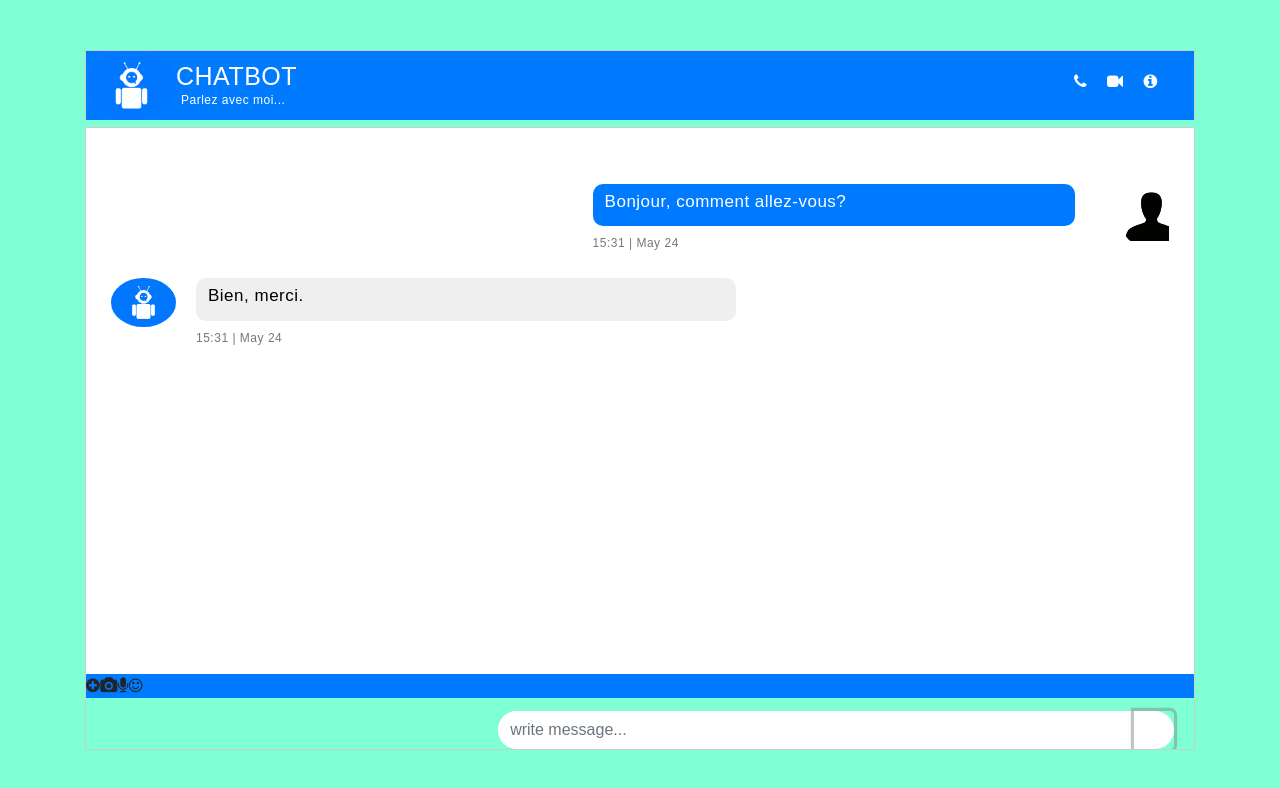
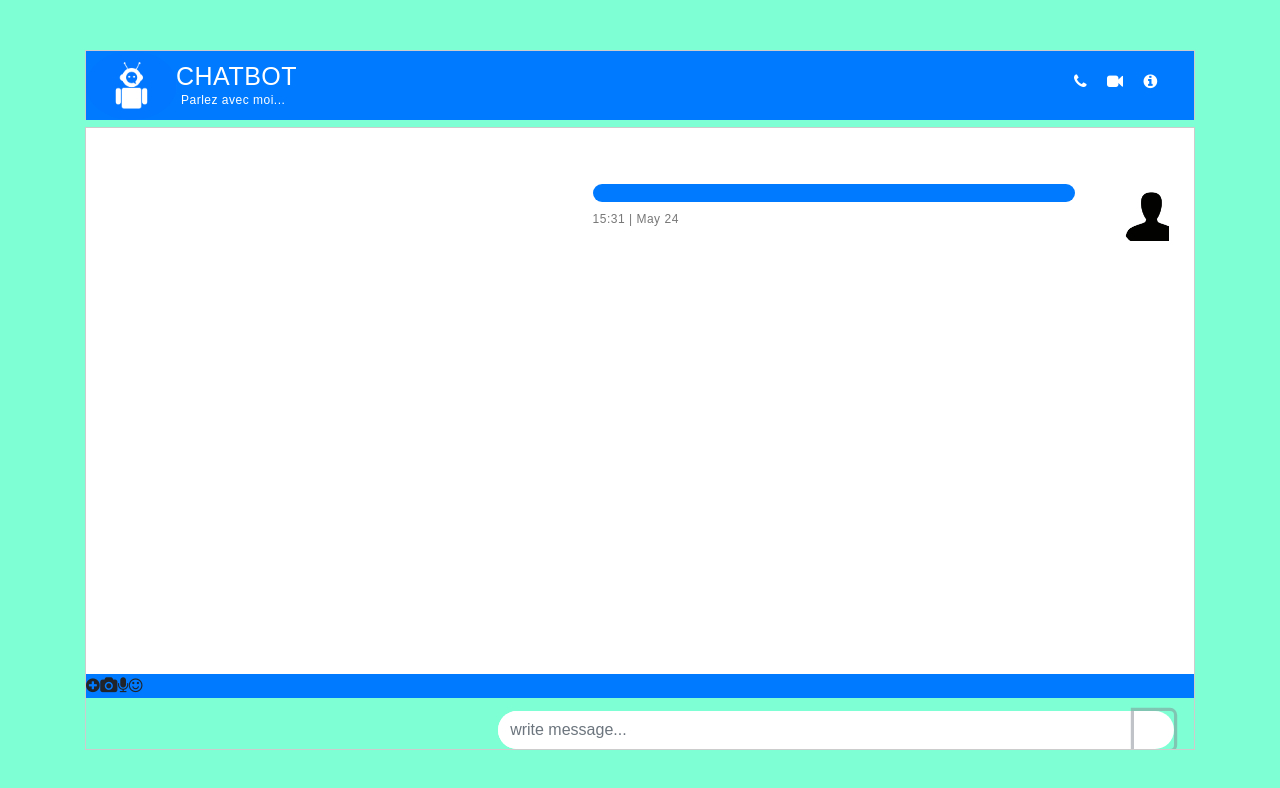
Before and after one commit to MouslimAitssi/responsive-chatbot, a React (Create React App) app: page / in a window 1280 px wide. Both pictures are taken after a click on the button 1154 px from the left and 824 px from the top of the page. Shown: the part 95-883 px from the top of the page. Built offline with nearby package versions, Linux system fonts and the light colour scheme.

Commit message:
user message rendered (with menu component)

```diff
--- a/src/App.css
+++ b/src/App.css
@@ -127,7 +127,7 @@ img {
   border-radius: 10px;
   font-size: 17px;
   margin: 0;
-  padding: 5px 10px 12px 12px;
+  padding: 5px 10px 13px 12px;
   width: 100%;
 }
 
--- a/src/App.js
+++ b/src/App.js
@@ -3,30 +3,37 @@ import './App.css';
 import { Navbar, NavbarBrand } from 'reactstrap';
 import chatbot from './images/chatbot.jpg';
 import Message from './components/messageComponent';
-import { Button, Input } from 'reactstrap';
+import { Button} from 'reactstrap';
+import Menu from './components/MenuComponent';
 
 class App extends Component {
 
   constructor(props) {
     super(props);
-    this.state = {message:""};
+    this.state = {
+      message:"",
+      messages : []
+    };
   }
 
   getMessage() {
-    this.setState({message:this.refs.message.value});
+
+    const msgSent = {id:"user", msg: this.refs.message.value } ;
+    this.setState({message:msgSent});
   }
-
-
 
   onInputChanged() {
 
     if(this.state.message == "") {
-      return <div></div>
+      return (<div></div>);
     }
     else {
+
       return(
-        <Message msg = {this.state.message}/>
+        <Menu message = {this.state.message}/>
+
       );
+
     }
   }
 
@@ -41,7 +48,7 @@ class App extends Component {
                   </div>
                   <div className="active"><h3>CHATBOT</h3></div>
                 </NavbarBrand>
-                <NavbarBrand>Parlez avec votre chatbot medecin, éspérons que vous seriez satisfaits.</NavbarBrand>
+                <NavbarBrand>Parlez avec votre chatbot médecin, éspérons que vous seriez satisfaits.</NavbarBrand>
             </Navbar>
             <div className="container">
               <div className="msg-header">
@@ -62,17 +69,13 @@ class App extends Component {
                 <div className="msg-inbox">
                     <div className="chats">
                       <div className="msg-page">
-                        <Message id="user" msg="Bonjour, comment allez-vous?"/>
-                        <Message id="chatbot" msg="Bien, merci."/>
+                        {this.onInputChanged()}
                       </div>
                     </div>
 
                     <div className="msg-bottom">
                         <div className="bottom-icons">
-                            <i className="fa fa-plus-circle"></i>
-                            <i className="fa fa-camera"></i>
-                            <i className="fa fa-microphone"></i>
-                            <i className="fa fa-smile-o"></i>
+                            <i className="fa fa-plus-circle"></i><i className="fa fa-camera"></i><i className="fa fa-microphone"></i><i className="fa fa-smile-o"></i>
                         </div>
 
                         <div className="input-group">
--- a/src/components/MenuComponent.js
+++ b/src/components/MenuComponent.js
@@ -1,36 +1,30 @@
 import React, {Component} from 'react';
 import { Button } from 'reactstrap';
+import '../App.css';
 
-export default class Input extends Component {
+import Message from './messageComponent';
+
+export default class Menu extends Component {
+
 
     constructor(props) {
         super(props);
-
-        this.state = {message:""};
     }
 
 
-    getmessage() {
-        this.setState({message:this.refs.message.value});
-    }
+    render() {
 
-    render() {
+        /*console.log(this.props.messages);
+        const menu = this.props.messages.map((message) =>{
+            return (
+                {message}
+            );
+        }
+        );*/
+        console.log(this.props.message.msg);
+
         return(
-            <div className="msg-bottom">
-                <div className="bottom-icons">
-                    <i className="fa fa-plus-circle"></i>
-                    <i className="fa fa-camera"></i>
-                    <i className="fa fa-microphone"></i>
-                    <i className="fa fa-smile-o"></i>
-                </div>
-
-                <div className="input-group">
-                    <input type="text" className="form-control" placeholder="write message..." ref="message"/>
-                    <div className="input-group-append">
-                        <Button className="input-group-text" onClick={(e) =>{this.getmessage()}}><i className="fa fa-paper-plane"></i></Button>
-                    </div>
-                </div>
-            </div>
+            <Message id={this.props.message.id} message={this.props.message.msg}/>
         );
     }
 }
--- a/src/components/messageComponent.js
+++ b/src/components/messageComponent.js
@@ -1,7 +1,7 @@
 import React, {Component} from 'react';
 import chatbot from '../images/chatbot.jpg';
 import user from '../images/user.png';
-import '../App.css'
+import '../App.css';
 
 export default class Message extends Component {
 
@@ -11,12 +11,13 @@ export default class Message extends Component {
 
         this.state={
             id:"",
-            msg:""
+            message:""
         }
 
     }
 
     render() {
+
         const monthNames = ["Jan", "Feb", "Mar", "Apr", "May", "Jun", "Jul", "Aug", "Sep", "Oct", "Nov", "Dec"];
         if(this.props.id =="chatbot"){
             return(
@@ -26,7 +27,7 @@ export default class Message extends Component {
                     </div>
                     <div className="received-msg">
                         <div className="received-msg-inbox">
-                           <p>{this.props.msg}</p>
+                           <p>{this.props.message}</p>
                             <span className="time">{new Date().getHours()}:{("0"+new Date().getMinutes().toString()).substring(("0"+(new Date().getMinutes()).toString()).length-2,("0"+(new Date().getMinutes()).toString()).length)} | {monthNames[new Date().getMonth()]} {("0"+new Date().getDate().toString()).substring(("0"+(new Date().getDate()).toString()).length-2,("0"+(new Date().getDate()).toString()).length)}</span>
                        </div>
                    </div>
@@ -34,13 +35,14 @@ export default class Message extends Component {
             );
         }
         else if(this.props.id=="user"){
+
             return(
                 <div className="outgoing-chats">
                     <div className="outgoing-chats-img">
                      <img src={user} alt="user img"/>
                     </div>
                     <div className="outgoing-chats-msg">
-                      <p>{this.props.msg}</p>
+                      <p>{this.props.message}</p>
                       <span className="time">{new Date().getHours()}:{("0"+new Date().getMinutes().toString()).substring(("0"+(new Date().getMinutes()).toString()).length-2,("0"+(new Date().getMinutes()).toString()).length)} | {monthNames[new Date().getMonth()]} {("0"+new Date().getDate().toString()).substring(("0"+(new Date().getDate()).toString()).length-2,("0"+(new Date().getDate()).toString()).length)}</span>
                     </div>
                 </div>
```
